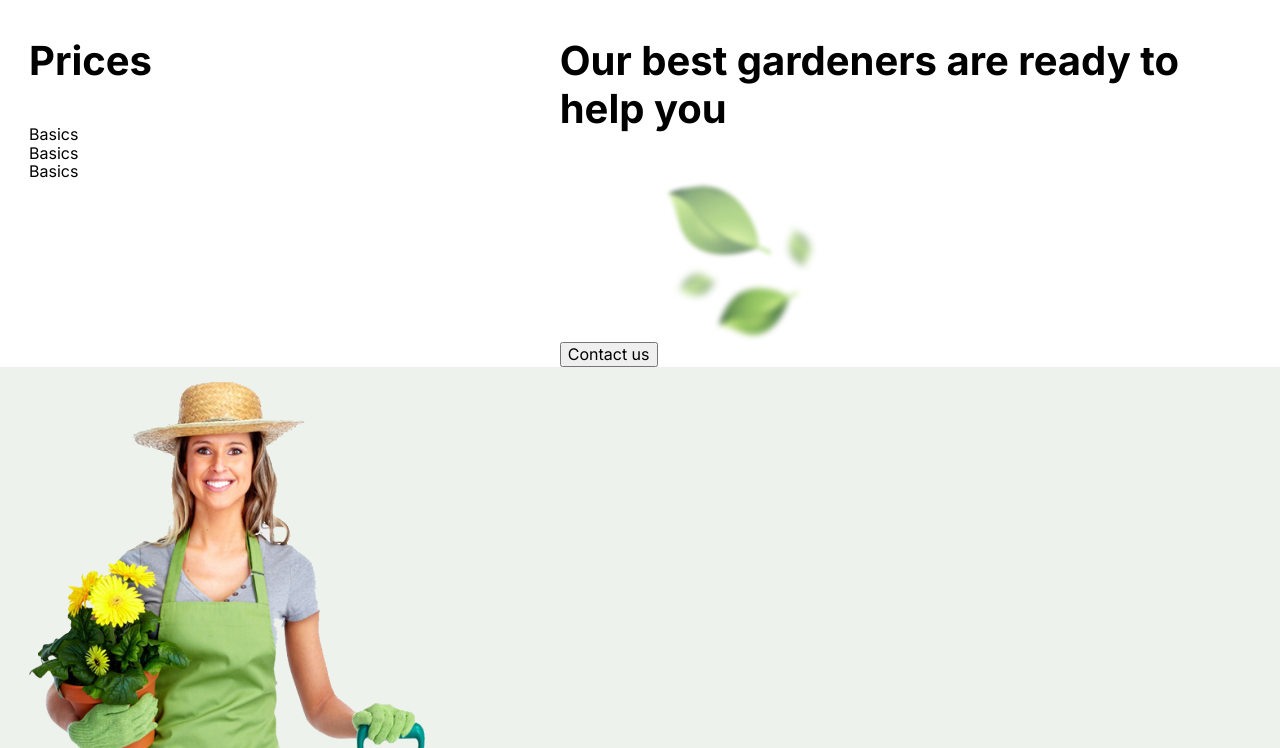
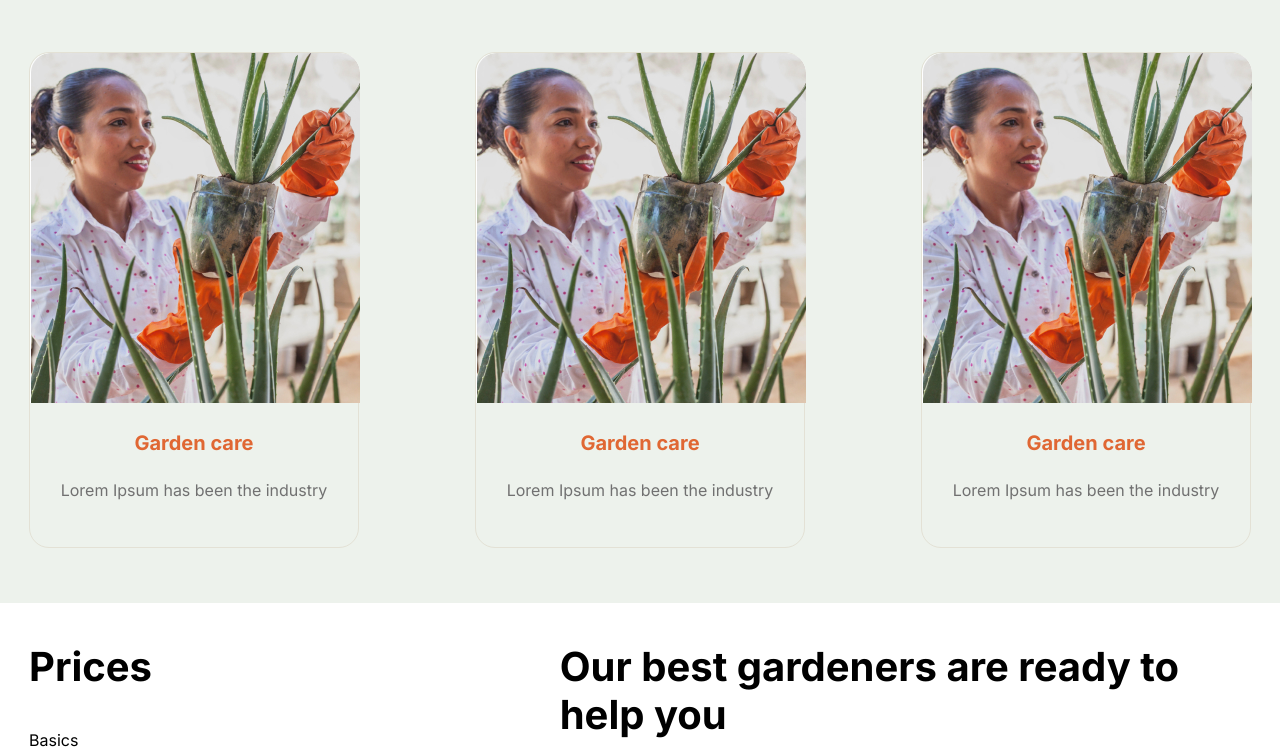
Before and after one commit to ekvantaliani/rsschool-cv, a website: page index.html in a window 1280 px wide. Shown: the part 2052-2800 px from the top of the page. Drawn offline with Linux system fonts and the light colour scheme; a web font is replaced by a local one.

Commit message:
fix: fix loyout

```diff
--- a/index.html
+++ b/index.html
@@ -99,6 +99,27 @@
                             <h4>Garden care</h4>
                             <p class="service__description">Lorem Ipsum has been the industry</p>
                         </div>
+                        <div class="service__block">
+                            <div class="service__image">
+                                <img class="service__img" src="./img/first.jpg" alt="garden care">
+                            </div>
+                            <h4>Garden care</h4>
+                            <p class="service__description">Lorem Ipsum has been the industry</p>
+                        </div>
+                        <div class="service__block">
+                            <div class="service__image">
+                                <img class="service__img" src="./img/first.jpg" alt="garden care">
+                            </div>
+                            <h4>Garden care</h4>
+                            <p class="service__description">Lorem Ipsum has been the industry</p>
+                        </div>
+                        <div class="service__block">
+                            <div class="service__image">
+                                <img class="service__img" src="./img/first.jpg" alt="garden care">
+                            </div>
+                            <h4>Garden care</h4>
+                            <p class="service__description">Lorem Ipsum has been the industry</p>
+                        </div>
 
                     </div>
                 </div>
@@ -131,15 +152,17 @@
             <section class ="contacts">
                 <div class="wrapper">
                     <div class="layout-4-column">
-                        <div class="contacts__image">
+                        <div class="contactos__image">
                             <img src="./img/contact_woman 1.png" alt="contact_women">
                         </div>
-                        <div class="contacts__text">
+                        <div class="contactos__text">
                             <p>Contact us</p>
                         </div>
-                        <form action method="POST">
+                        <div class="contacts__form">
+                            <form action method="POST">
                             <input type="text" name="city" placeholder="City">
-                        </form>
+                            </form>
+                        </div>
                     </div>
                 </div>
             </section>
--- a/sass/layouts/_columns.scss
+++ b/sass/layouts/_columns.scss
@@ -2,16 +2,20 @@
     display: flex;
     align-items: stretch ;
     text-align: center;
+    flex-wrap: wrap;
+    flex-direction: row;
+    justify-content: space-between;
 }
 
 .service__block {
-    width: 33%;
+    width: 27%;
     border-color: #E3E1D5;
     border-style: solid;
     border-width: 1px;
     border-radius: 20px;
-    margin: 0 116px 0 0;
     padding-bottom: 31px;
+    margin-bottom: 55px
+
 
 }
 
--- /dev/null
+++ b/sass/layouts/_contactos.scss
@@ -0,0 +1,15 @@
+.layout-4-column {
+    display: flex;
+    padding-top: 53px;
+
+}
+
+
+.contactos__image {
+    width: 33%;
+}
+
+.contactos__text {
+    width: 33%;
+    text-align: center;
+}
--- a/sass/layouts/_contacts.scss
+++ /dev/null
@@ -1,16 +0,0 @@
-.wrapper__contacts {
-    max-width: 1222px;
-}
-
-.layout-4-column {
-    display: flex;
-}
-
-
-.contacts__image {
-    width: 33%;
-}
-
-.contacts__text {
-    width: 33%;
-}
--- a/sass/layouts/_header.scss
+++ b/sass/layouts/_header.scss
@@ -6,6 +6,7 @@
     display: flex;
     justify-content: space-between;
     font-family: 'Inika';
+    align-items: center;
 }
 
 .navigation {
--- a/sass/layouts/_prices.scss
+++ b/sass/layouts/_prices.scss
@@ -8,6 +8,6 @@
     flex-direction: column;
 }
 
-prices__contact-us {
+.prices__contact-us {
     flex-direction: column;
 }
--- a/sass/style.scss
+++ b/sass/style.scss
@@ -15,7 +15,7 @@
 @import "layouts/about";
 @import "layouts/columns";
 @import "layouts/prices";
-@import "layouts/contacts";
+@import "layouts/contactos";
 
 
 //Components
```
Also changed, not shown: sass/style.css, 1 other file.
